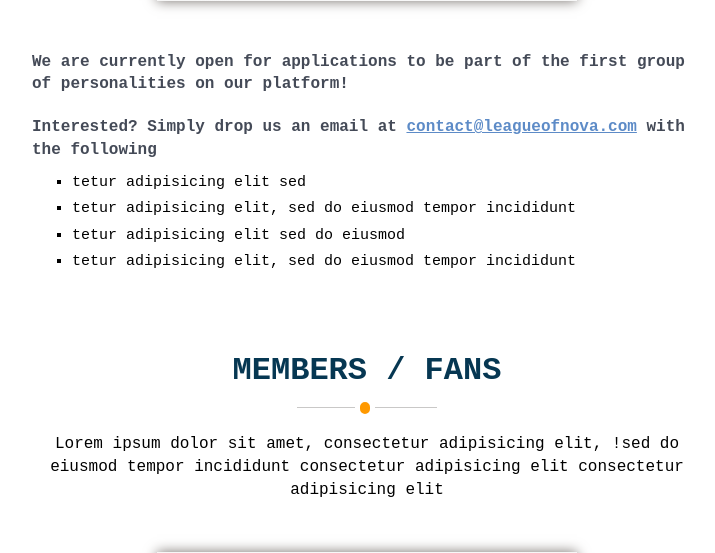
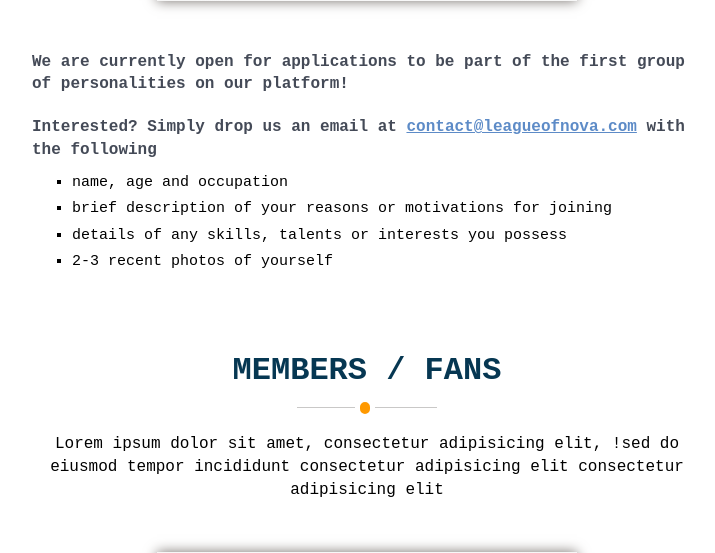
Before and after one commit to harristan/harristan.github.io, a Jekyll site: the page test.html, which Jekyll copies as it is, in a window 1280 px wide and 900 px high, scrolled down 1501 px, cut to the strip 86-639 px from the top of the window. Shown: the whole strip, without its empty margins (273-988 px from the left). Built offline with Jekyll 4.4.1, drawn with Linux system fonts in a browser that asks for light colours.

Commit message:
Update test.html

```diff
--- a/test.html
+++ b/test.html
@@ -91,10 +91,10 @@
 					<p>We are currently open for applications to be part of the first group of personalities on our platform!</p>
 					<p>Interested? Simply drop us an email at <a href="mailto:contact@leagueofnova.com">contact@leagueofnova.com</a> with the following</p>
 					<ul>
-						<li>tetur adipisicing elit sed</li>
-						<li>tetur adipisicing elit, sed do eiusmod tempor incididunt</li>
-						<li>tetur adipisicing elit sed do eiusmod</li>
-						<li>tetur adipisicing elit, sed do eiusmod tempor incididunt</li>
+						<li>name, age and occupation</li>
+						<li>brief description of your reasons or motivations for joining</li>
+						<li>details of any skills, talents or interests you possess</li>
+						<li>2-3 recent photos of yourself</li>
 					</ul>
 				</div>
 
```
